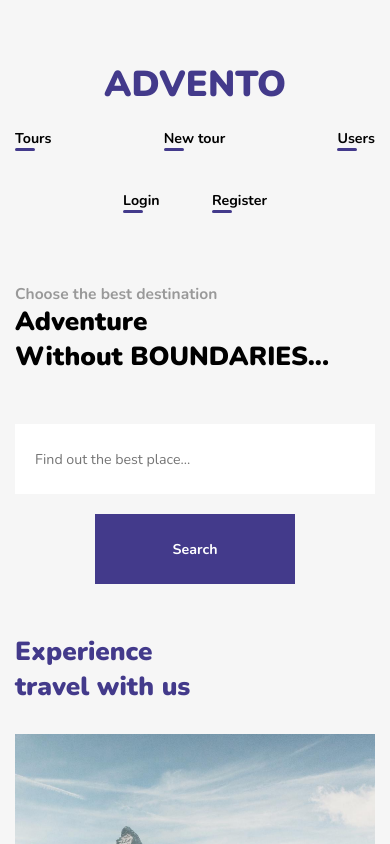
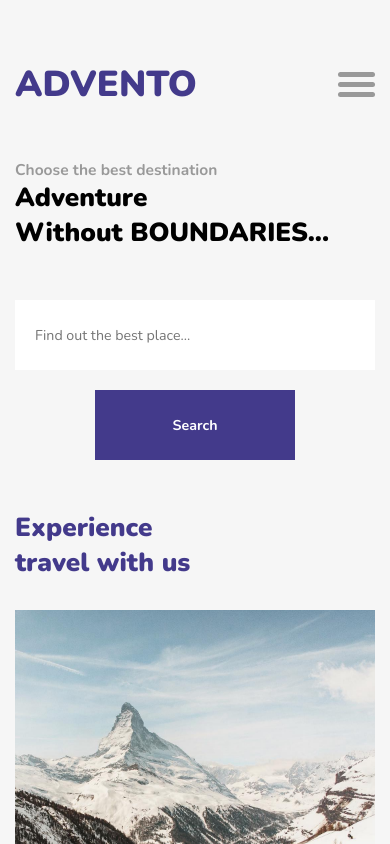
Before and after one commit to sluka-alexander/mevn-trave-tour, a Vue app in the folder client/: page / in a window 390 px wide. Shown: the top 844 px of the page. Built offline with nearby package versions, Linux system fonts and the light colour scheme.

Commit message:
add mobile bars

```diff
--- a/client/src/App.vue
+++ b/client/src/App.vue
@@ -1,22 +1,48 @@
-<template>
+<template >
   <div id="app">
     <div class="container">
       <header class="header">
         <router-link to="/" class="logo">advento</router-link>
-        <div class="navbar">
-          <div class="navbar__left">
+        <div class="burger-bnt" @click="openBars">
+          <div v-if="!burgerBtn" class="burger-bnt__bars"></div>
+          <div v-if="burgerBtn" class="burger-bnt__cross"></div>
+        </div>
+        <transition name="burger-btn">
+          <div v-if="burgerBtn" class="navbar-mobile">
+            <div class="container">
+              <div class="navbar-burger" @click="openBars">
+                <router-link :to="{ path: '/'}"
+                             class="navbar-burger__item">Home
+                </router-link>
+                <router-link :to="{ path: '/tours/', query: { search: ''} }"
+                             class="navbar-burger__item">Tours
+                </router-link>
+                <router-link to="/tours/new" class="navbar-burger__item"
+                             @click="burgerBtn = !burgerBtn">New tour
+                </router-link>
+                <router-link :to="{ path: '/users/', query: { page: '1'} }"
+                             class="navbar-burger__item">Users
+                </router-link>
+                <router-link to="/user/login" class="navbar-burger__item">Login</router-link>
+                <router-link to="/user/register" class="navbar-burger__item">Register</router-link>
+              </div>
+            </div>
+          </div>
+        </transition>
+        <div class="navbar-desktop">
+          <div class="navbar-desktop__left">
             <router-link :to="{ path: '/tours/', query: { search: ''} }"
-                         class="navbar__item">Tours</router-link>
+                         class="navbar-desktop__item">Tours</router-link>
             <router-link to="/tours/new" class="navbar__item">New tour</router-link>
             <router-link :to="{ path: '/users/', query: { page: '1'} }"
-                         class="navbar__item">Users</router-link>
+                         class="navbar-desktop__item">Users</router-link>
           </div>
         </div>
-        <div class="navbar">
-          <div class="navbar__right">
-            <router-link to="/user/login" class="navbar__item">Login</router-link>
-            <router-link to="/user/register" class="navbar__item
-            navbar__right__item">Register</router-link>
+        <div class="navbar-desktop">
+          <div class="navbar-desktop__right">
+            <router-link to="/user/login" class="navbar-desktop__item">Login</router-link>
+            <router-link to="/user/register" class="navbar-desktop__item
+            navbar-desktop__right__item">Register</router-link>
           </div>
         </div>
       </header>
@@ -29,7 +55,18 @@
 export default {
   data() {
     return {
+      burgerBtn: false,
     };
+  },
+  methods: {
+    openBars() {
+      this.burgerBtn = !this.burgerBtn;
+      if (this.burgerBtn) {
+        document.body.style.overflow = 'hidden';
+      } else {
+        document.body.style.overflow = 'auto';
+      }
+    },
   },
 };
 
--- a/client/src/views/Home.vue
+++ b/client/src/views/Home.vue
@@ -72,7 +72,7 @@
         <div class="title">Choose <br> your category</div>
         <div class="up-content">
           <div class="subtitle">
-            <div class='slider js-slider'>
+            <div class='slider__category js-slider'>
               <div class="slider__body" v-bind:style='{left: sliderOffsetLeft + "px"}'>
                 <div class="slider__slide js-slide">
                   As absolute is by amounted repeated entirely ye returned.
@@ -195,7 +195,7 @@
                activeSlide === 1}">
             <i class="fas fa-angle-left" style="color: white"></i>
           </div>
-          <div class="slider js-slider-client">
+          <div class="slider__clients js-slider-client">
             <div class="slider__body" v-bind:style='{left: sliderOffsetClients + "px"}'>
               <div v-for="index in 5" v-bind:key="index.id" class="slider__slide js-slide">
                 <div class="awesome-clients__slider__client awesome-clients__slider__client__small"
@@ -417,29 +417,3 @@ export default {
   },
 };
 </script>
-<style lang="scss">
-  .slider {
-    width: 80%;
-    height: 100%;
-    position: relative;
-    overflow: hidden;
-
-    &__slide {
-      display: flex;
-      justify-content: center;
-      align-items: center;
-      min-width: 100%;
-      height: 100%;
-      background-size: cover;
-      background-position: center;
-    }
-    &__body {
-       min-width: auto;
-       height: 100%;
-       display: flex;
-       position: relative;
-       align-items: stretch;
-       transition: all .5s ease;
-     }
-  }
-</style>
--- a/client/src/views/scss/blocks/_clients.scss
+++ b/client/src/views/scss/blocks/_clients.scss
@@ -24,7 +24,7 @@
     &__arrow {
       @extend %flex-center;
 
-      @include size(30px);
+      @include size(40px);
 
       transition: .3s;
       cursor: pointer;
--- a/client/src/views/scss/blocks/_starting-section.scss
+++ b/client/src/views/scss/blocks/_starting-section.scss
@@ -12,12 +12,10 @@ header {
 
   font-size: calcFluidFontSize(14, $font-M, 320, 1920);
   margin-top: 60px;
-  flex-wrap: wrap;
-  flex-direction: column;
+  align-items: center;
 
   @include media(tablet) {
     flex-wrap: nowrap;
-    flex-direction: column;
   }
   @include media(large-desktop) {
     flex-wrap: nowrap;
@@ -28,77 +26,46 @@ header {
 .logo {
   @include color-and-weight($purple, $extra-bold);
 
-  @extend %flex-center;
-
   cursor: pointer;
   font-size: calcFluidFontSize($font-logo, $font-logo, 320, 1920);
   text-transform: uppercase;
+  z-index: 1;
 
   @include media(mobile) {
     justify-content: flex-start;
   }
 }
 
-.navbar {
-  @extend %flex-center;
+.navbar-desktop {
+  margin: 20px 0;
+  z-index: 7;
+  width: 100%;
+  display: none;
 
-  flex-direction: column;
-  margin: 20px 0;
-  z-index: 1;
-  width: 100%;
-
-  a{
+  a {
     &.router-link-exact-active {
       transition: .5s;
       color: $pink;
     }
   }
 
-  @include media(mobile) {
-    justify-content: space-between;
-    flex-wrap: nowrap;
-    flex-direction: row;
-  }
-  @include media(small-tablet) {
+  @include media(desktop) {
+    display: flex;
+    justify-content: flex-end;
     align-items: center;
   }
 
   &__left {
     @extend %flex-between;
-
-    width: 100%;
-
-    @include media(small-tablet) {
-      width: 50%;
-    }
-    @include media(desktop) {
-      width: 30%;
-    }
-    @include media(large-desktop) {
-      width: 70%;
-    }
+    width: 60%;
   }
 
   &__right {
     @extend %flex;
     justify-content: space-between;
-    width: 40%;
+    width: 30%;
 
-    @include media(small-tablet) {
-      width: 30%;
-    }
-    @include media(tablet) {
-      width: 20%;
-    }
-    @include media(desktop) {
-      width: 15%;
-    }
-    @include media(large-desktop) {
-      width: 100%;
-      justify-content: flex-end;
-    }
-
-    &__item{
+    &__item {
       @include media(large-desktop) {
         margin-left: 20px;
       }
@@ -192,3 +159,119 @@ header {
     }
   }
 }
+.burger-bnt {
+  display: flex;
+  justify-content: center;
+  align-items: center;
+
+  @include size(37px);
+
+  cursor: pointer;
+  z-index: 7;
+
+  @include media(desktop) {
+    display: none;
+  }
+
+  &__bars {
+    width: 37px;
+    height: 5px;
+    position: absolute;
+    background-color: $gray;
+    cursor: pointer;
+    border-radius: 5px;
+
+    &::before {
+      display: block;
+      position: absolute;
+      content: '';
+      width: 37px;
+      height: 5px;
+      background-color: $gray;
+      top: 10px;
+      border-radius: 5px;
+    }
+
+    &::after {
+      display: block;
+      position: absolute;
+      content: '';
+      width: 37px;
+      height: 5px;
+      background-color: $gray;
+      top: -10px;
+      border-radius: 5px;
+    }
+  }
+
+  &__cross {
+    @extend %flex-center;
+    background-color: $white;
+    transition: 0.3s;
+    cursor: pointer;
+    border-radius: 5px;
+    z-index: 7;
+
+    &::before {
+      position: absolute;
+      content: '';
+      width: 40px;
+      height: 5px;
+      background-color: $white;
+      transform: rotate(-45deg);
+      border-radius: 5px;
+    }
+
+    &::after {
+      position: absolute;
+      content: '';
+      width: 40px;
+      height: 5px;
+      background-color: $white;
+      transform: rotate(45deg);
+      border-radius: 5px;
+    }
+  }
+}
+.navbar-mobile {
+  @include size(100%);
+  position: fixed;
+  background-color: $purple;
+  top: 0;
+  bottom: 0;
+  right: 0;
+  left: 0;
+  z-index: 5;
+
+  a {
+    &.router-link-exact-active {
+      transition: .2s;
+      color: $pink;
+    }
+  }
+
+  @include media(desktop) {
+    display: none;
+  }
+}
+
+.navbar-burger {
+  margin-top: 100px;
+  width: 100%;
+
+  &__item {
+    @extend %flex-center;
+
+    @include color-and-weight($white, $medium);
+
+    width: 100%;
+    border-bottom: 2px solid $white;
+    font-size: calcFluidFontSize($font-L, $font-L, 320, 1920);
+    padding: 20px;
+    transition: .3s;
+    &:hover {
+      background-color: $pink;
+      border-bottom: 2px solid $pink;
+    }
+  }
+}
--- a/client/src/views/scss/blocks/_tours.scss
+++ b/client/src/views/scss/blocks/_tours.scss
@@ -5,9 +5,15 @@
 @import "../common/config";
 
 .table-tours {
+  overflow-x: scroll;
+
   button {
     cursor: pointer;
     outline: 0;
+  }
+
+  @include media(tablet) {
+    overflow-x: hidden;
   }
 
   &__search-item {
@@ -18,9 +24,6 @@
     background-color: $white;
     border-radius: 50px;
     border: none;
-    -webkit-box-shadow: 0px 4px 58px -2px rgba(220, 213, 222, 1);
-    -moz-box-shadow: 0px 4px 58px -2px rgba(220, 213, 222, 1);
-    box-shadow: 0px 4px 58px -2px rgba(220, 213, 222, 1);
   }
   &__tour {
     @include color-and-weight($black,$bold);
@@ -28,9 +31,6 @@
     padding: 10px 25px;
     background-color: $white;
     border-radius: 50px;
-    -webkit-box-shadow: 0px 4px 58px -2px rgba(220, 213, 222, 1);
-    -moz-box-shadow: 0px 4px 58px -2px rgba(220, 213, 222, 1);
-    box-shadow: 0px 4px 58px -2px rgba(220, 213, 222, 1);
     margin: 5px;
     transition: .4s;
 
@@ -48,9 +48,6 @@ table {
   max-width: 100%;
   width: 100%;
   border-collapse: collapse;
-  -webkit-box-shadow: 0px 4px 58px -2px rgba(220, 213, 222, 1);
-  -moz-box-shadow: 0px 4px 58px -2px rgba(220, 213, 222, 1);
-  box-shadow: 0px 4px 58px -2px rgba(220, 213, 222, 1);
 }
 
 .tours {
--- a/client/src/views/scss/main.scss
+++ b/client/src/views/scss/main.scss
@@ -329,6 +329,21 @@ a {
   opacity: 0;
 }
 
+.burger-btn-enter-active {
+  transition: opacity .3s;
+}
+.burger-btn-leave-active {
+  transition: opacity .3s;
+}
+
+.burger-btn-enter{
+  opacity: 0;
+}
+
+.burger-btn-leave-to {
+  opacity: 0;
+}
+
 .loading {
   @include size(50px);
 
@@ -363,3 +378,42 @@ a {
   background-color: $purple;
   cursor: pointer;
 }
+
+.slider {
+  &__clients {
+    width: 65%;
+    height: 100%;
+    position: relative;
+    overflow: hidden;
+  }
+
+  &__category {
+    width: 100%;
+    height: 100%;
+    position: relative;
+    overflow: hidden;
+  }
+
+  width: 100%;
+  height: 100%;
+  position: relative;
+  overflow: hidden;
+
+  &__slide {
+    display: flex;
+    justify-content: center;
+    align-items: center;
+    min-width: 100%;
+    height: 100%;
+    background-size: cover;
+    background-position: center;
+  }
+  &__body {
+    min-width: auto;
+    height: 100%;
+    display: flex;
+    position: relative;
+    align-items: stretch;
+    transition: all .5s ease;
+  }
+}
```
Also changed, not shown: client/src/views/img/circles.png.
